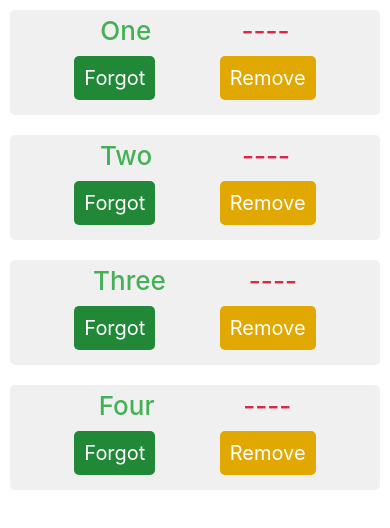
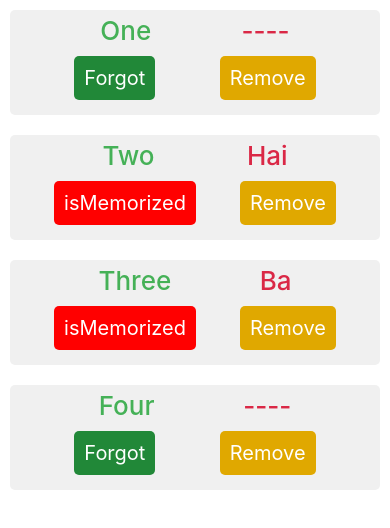
Before and after one commit to phamtanphat/Reactnative03082020, a React Native app: screen / in a window 390 px wide. Shown: the top 528 px of the page. Built offline with nearby package versions, Linux system fonts and the light colour scheme.

Commit message:
toggle and remove

```diff
--- a/src/screen/MainScreen.js
+++ b/src/screen/MainScreen.js
@@ -4,16 +4,18 @@ import Box from '../components/Box'
 import dimensions from '../utils/dimensions'
 
 export default class MainScreen extends Component {
-    render() {
-        const words = [
+    state = {
+        words : [
             { id: 1, en: 'One', vn: 'Mot', isMemorized: true },
-            { id: 2, en: 'Two', vn: 'Hai', isMemorized: true },
-            { id: 3, en: 'Three', vn: 'Ba', isMemorized: true },
+            { id: 2, en: 'Two', vn: 'Hai', isMemorized: false },
+            { id: 3, en: 'Three', vn: 'Ba', isMemorized: false },
             { id: 4, en: 'Four', vn: 'Bon', isMemorized: true },
         ]
+    }
+    render() {
         return (
             <View>
-                {words.map(word => {
+                {this.state.words.map(word => {
                     return (
                         <View
                             key={word.id}
@@ -26,6 +28,15 @@ export default class MainScreen extends Component {
                             </View>
                             <View style={styles.textgroup}>
                                 <TouchableOpacity
+                                    onPress={() => {
+                                        const newWords = this.state.words.map(item =>{
+                                            if(item.id == word.id){
+                                                return {...item , isMemorized : !item.isMemorized}
+                                            }
+                                            return item
+                                        })
+                                        this.setState({words : newWords})
+                                    }}
                                     style={word.isMemorized ? styles.buttonisForgot : styles.buttonisMemorized}
                                 >
                                     <Text
@@ -34,6 +45,15 @@ export default class MainScreen extends Component {
                                     </Text>
                                 </TouchableOpacity>
                                 <TouchableOpacity
+                                    onPress={() => {
+                                        const newWords = this.state.words.filter(item =>{
+                                            if(item.id == word.id){
+                                                return false
+                                            }
+                                            return true
+                                        })
+                                        this.setState({words : newWords})
+                                    }}
                                     style={styles.buttonRemove}
                                 >
                                     <Text style={styles.textRemove}>Remove</Text>
```
